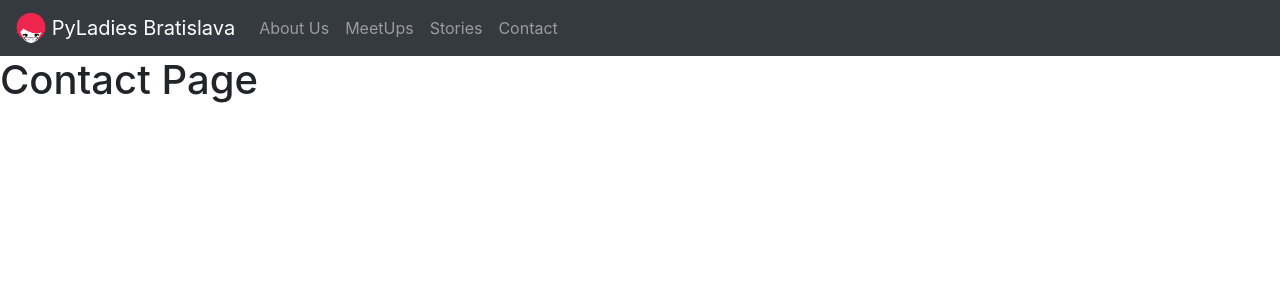
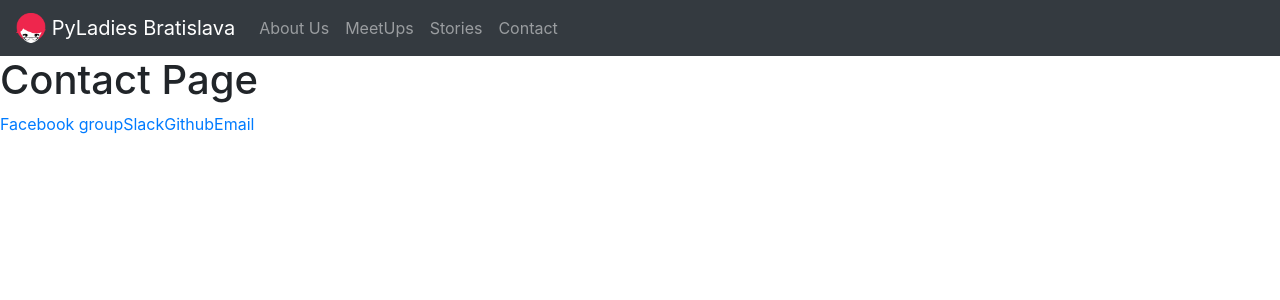
Before and after one commit to pyladies-bratislava/website, a React (Create React App) app: page /Contact in a window 1280 px wide. Shown: the top 300 px of the page. Built offline with nearby package versions, Linux system fonts and the light colour scheme.

Commit message:
Add contacts

```diff
--- a/src/Contact.js
+++ b/src/Contact.js
@@ -5,6 +5,10 @@ class Contact extends Component {
         return (
             <div>
                 <h1>Contact Page</h1>
+                    <a href="https://www.facebook.com/groups/PyLadiesBratislava/">Facebook group</a>
+                    <a href="https://pyladies.slack.com/archives/CGF33FSMD">Slack</a>
+                    <a href="https://github.com/pyladies-bratislava">Github</a>
+                    <a href="mailto:bratislava@pyladies.com">Email</a>
             </div>
         );
     }
```
